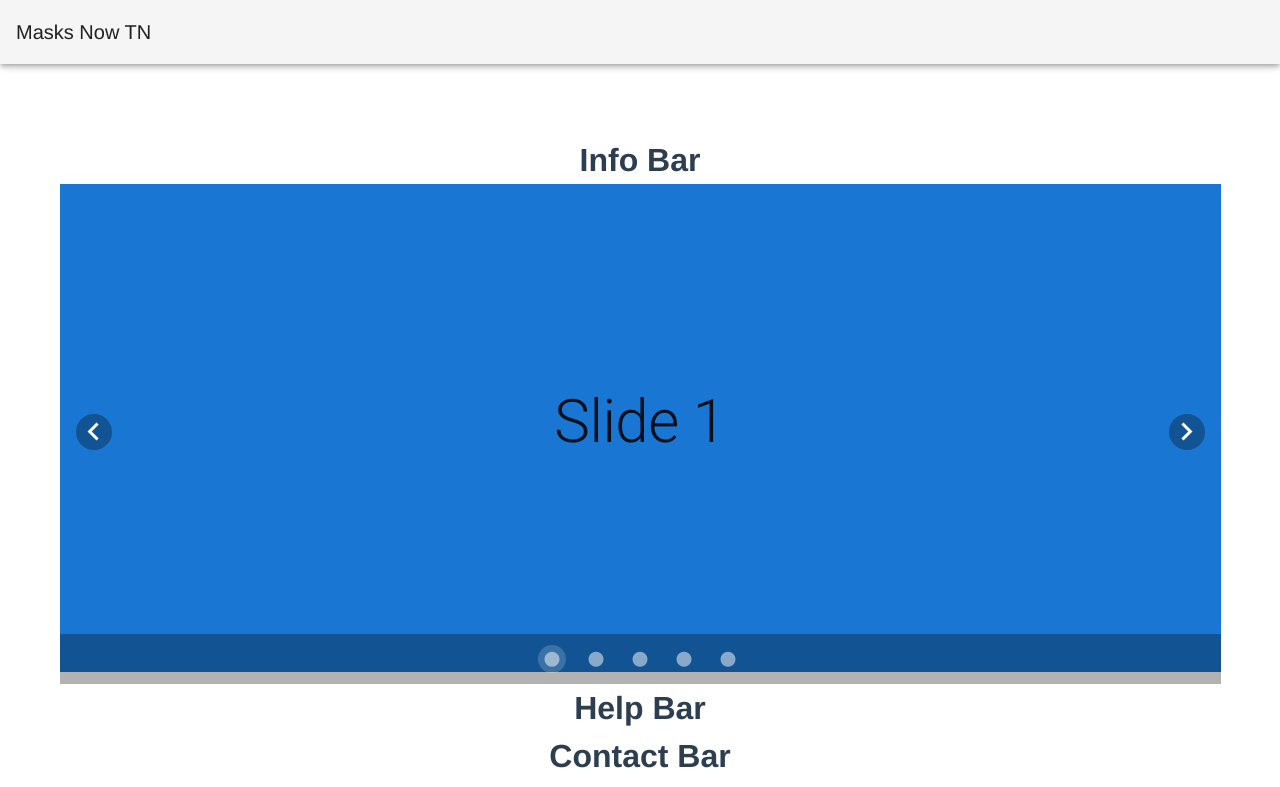
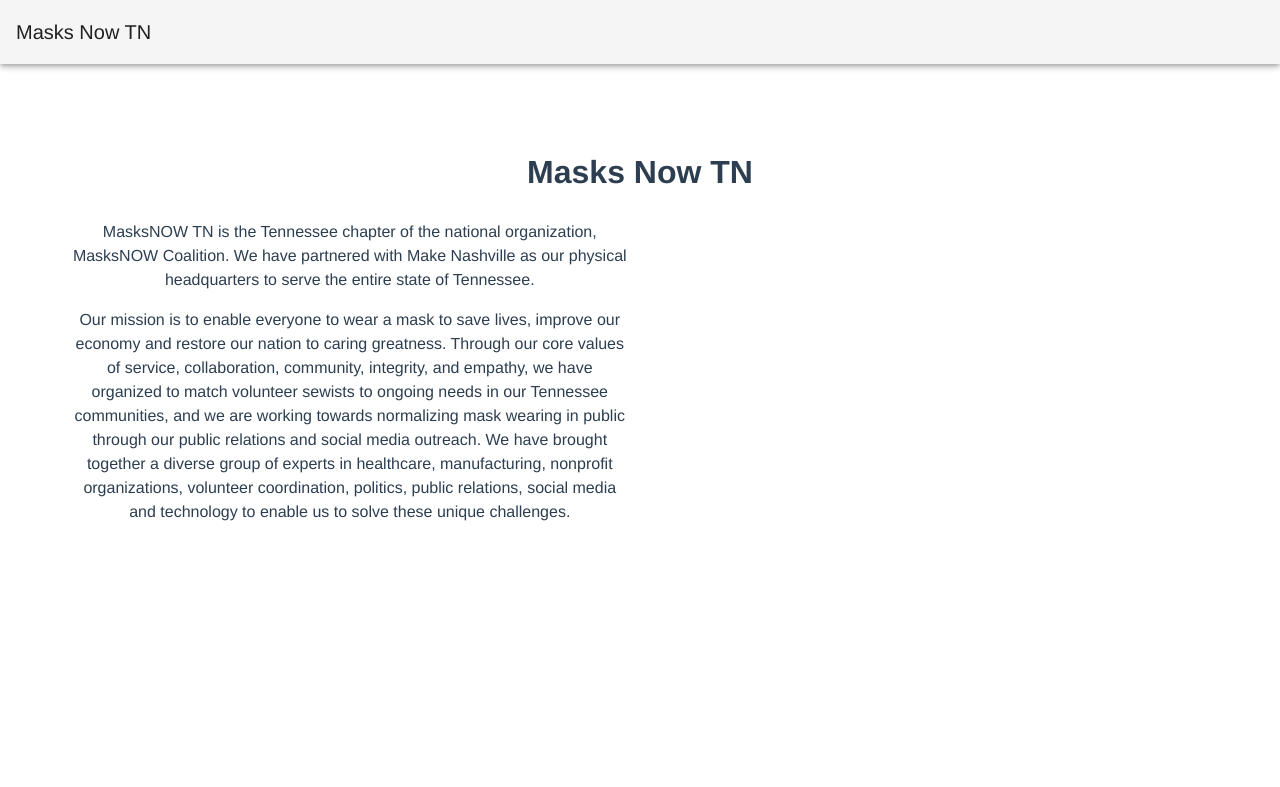
Before and after one commit to tannerb9/MasksNowTN-New, a Vue app: page / in a window 1280 px wide. Shown: the top 787 px of the page. Built offline with nearby package versions, Linux system fonts and the light colour scheme.

Commit message:
feat: created img folder and added current images. added main logo to Info section

```diff
--- a/src/components/Info.vue
+++ b/src/components/Info.vue
@@ -1,9 +1,39 @@
 <template>
-  <h1>Info Bar</h1>
+  <div>
+    <v-container class="">
+      <v-row>
+        <v-col>
+          <h1 class="main-els">Masks Now TN</h1>
+        </v-col>
+      </v-row>
+      <v-row>
+        <v-col>
+          <p class="main-els">{{ info1 }}</p>
+          <p class="main-els">{{ info2 }}</p>
+        </v-col>
+        <v-col>
+          <v-img
+            :src="require('@/img/MasksNowTNLogo.png')"
+            alt="'We Can Do It'
+          inspirational image."
+          >
+          </v-img>
+        </v-col>
+      </v-row>
+    </v-container>
+  </div>
 </template>
 
 <script>
 export default {
   name: "Info",
+  data() {
+    return {
+      info1:
+        "MasksNOW TN is the Tennessee chapter of the national organization, MasksNOW Coalition. We have partnered with Make Nashville as our physical headquarters to serve the entire state of Tennessee. ",
+      info2:
+        "Our mission is to enable everyone to wear a mask to save lives, improve our economy and restore our nation to caring greatness. Through our core values of service, collaboration, community, integrity, and empathy, we have organized to match volunteer sewists to ongoing needs in our Tennessee communities, and we are working towards normalizing mask wearing in public through our public relations and social media outreach. We have brought together a diverse group of experts in healthcare, manufacturing, nonprofit organizations, volunteer coordination, politics, public relations, social media and technology to enable us to solve these unique challenges.",
+    };
+  },
 };
 </script>
```
Also changed, not shown: src/img/BenBeard.png (added), src/img/MasksNowTNLogo.png (added).
